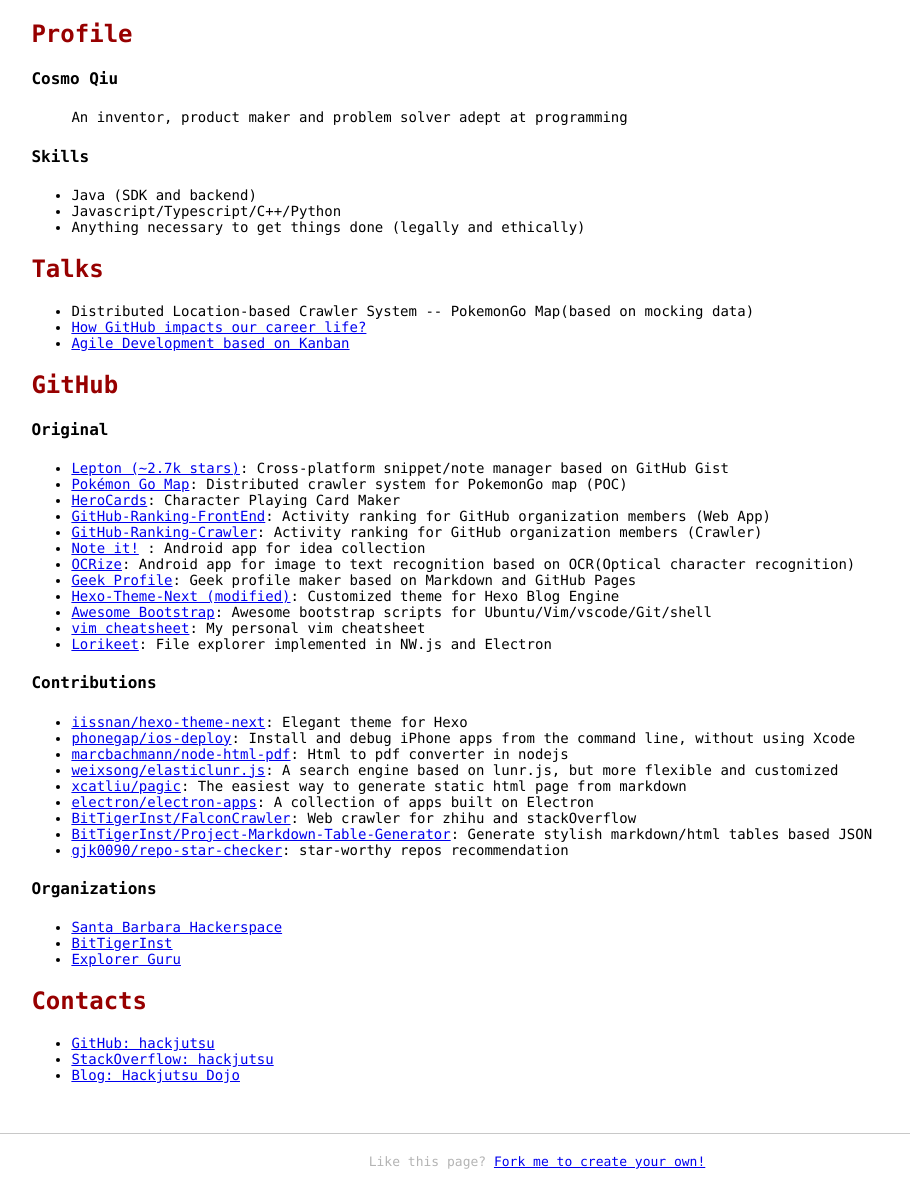
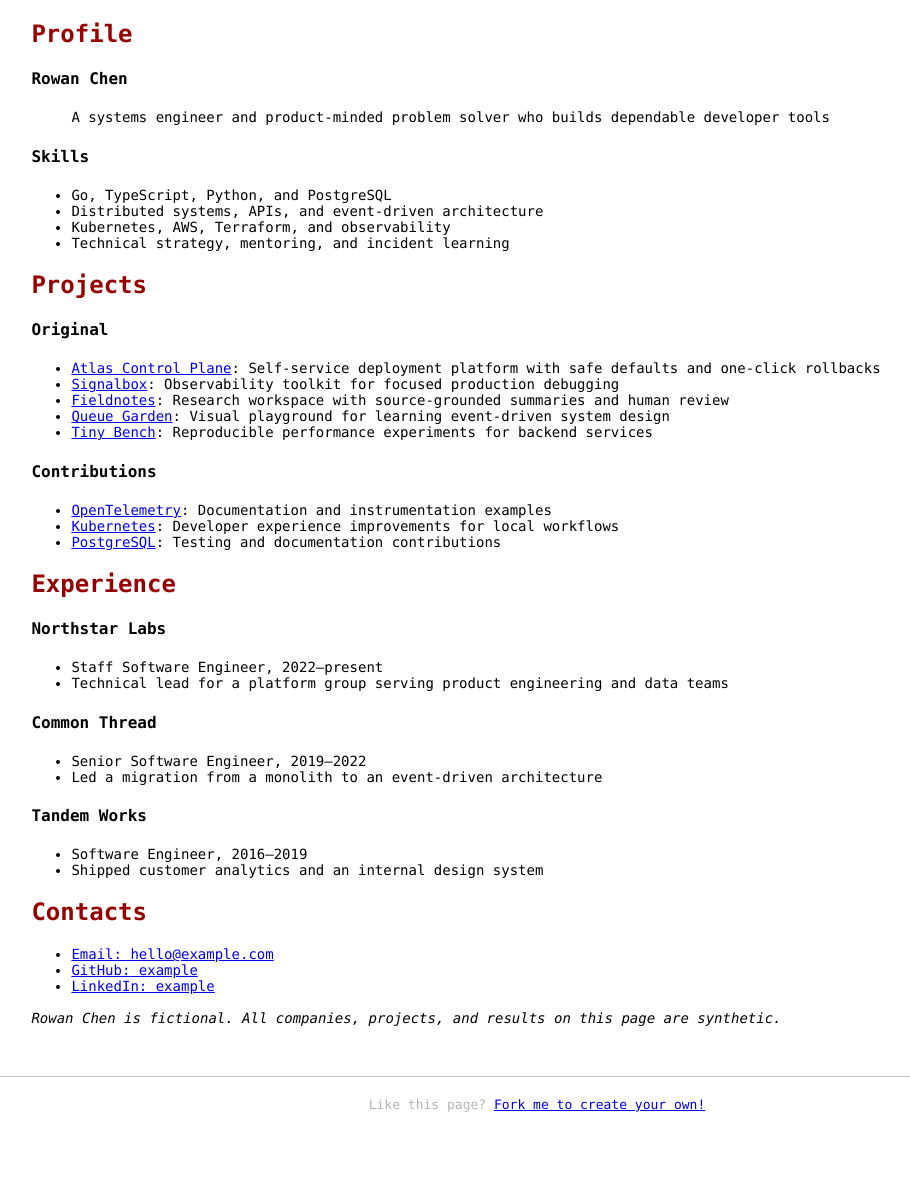
Before and after one commit to hackjutsu/geek-profile, an Eleventy site: page profile/src/index.md in a window 1280 px wide. Shown: the whole page, without its empty margins (103-1013 px from the left). After the commit the page ends 1142 px from the top, so only its background shows below. Built offline with nearby package versions, Linux system fonts and the light colour scheme; Eleventy itself is replaced by a stand-in of ours; files that its build step writes are made by us from their sources.

Commit message:
Replace profile with synthetic example

```diff
--- a/profile/src/index.md
+++ b/profile/src/index.md
@@ -1,64 +1,63 @@
 ---
-title: Cosmo Qiu
-name: Cosmo Qiu
-handle: hackjutsu
-tagline: Inventor, product maker, and problem solver adept at programming.
-description: A geeky profile page for Cosmo Qiu, featuring projects, talks, GitHub work, and contact links.
-focus: turning ideas into practical developer tools
-github: https://github.com/hackjutsu
-stackoverflow: http://stackoverflow.com/users/3697757/hackjutsu
-blog: http://hackjutsu.com/
+title: Rowan Chen
+name: Rowan Chen
+handle: rowan-builds
+tagline: Systems engineer and developer-tool maker.
+description: A fictional example developer profile built with Geek Profile.
 repo: https://github.com/hackjutsu/geek-profile
 layout: layouts/base.njk
 ---
 
 ## Profile
-#### Cosmo Qiu
-> An inventor, product maker and problem solver adept at programming
+
+#### Rowan Chen
+
+> A systems engineer and product-minded problem solver who builds dependable developer tools
 
 #### Skills
-- Java (SDK and backend)
-- Javascript/Typescript/C++/Python
-- Anything necessary to get things done (legally and ethically)
 
-## Talks
-- Distributed Location-based Crawler System -- PokemonGo Map(based on mocking data)
-- [How GitHub impacts our career life?](https://www.slideshare.net/WenzheQiu/how-github-impact-our-career-life)
-- [Agile Development based on Kanban](http://hackjutsu.com/2016/02/12/Kanban%E6%95%8F%E6%8D%B7%E5%BC%80%E5%8F%91/)
+- Go, TypeScript, Python, and PostgreSQL
+- Distributed systems, APIs, and event-driven architecture
+- Kubernetes, AWS, Terraform, and observability
+- Technical strategy, mentoring, and incident learning
 
-## GitHub
+## Projects
 
 #### Original
-- [Lepton (~2.7k stars)](https://github.com/hackjutsu/Lepton): Cross-platform snippet/note manager based on GitHub Gist
-- [Pokémon Go Map](https://github.com/hackjutsu/pokemongo-map-poc): Distributed crawler system for PokemonGo map (POC)
-- [HeroCards](https://github.com/hackjutsu/HeroCards): Character Playing Card Maker
-- [GitHub-Ranking-FrontEnd](https://github.com/hackjutsu/Github-Ranking-FrontEnd): Activity ranking for GitHub organization members (Web App)
-- [GitHub-Ranking-Crawler](https://github.com/hackjutsu/Github-Ranking-Crawler): Activity ranking for GitHub organization members (Crawler)
-- [Note it!](https://play.google.com/store/apps/details?id=com.gogocosmo.cosmoqiu.fire_sticker) : Android app for idea collection
-- [OCRize](https://play.google.com/store/apps/details?id=com.owlscoffeehouse.ocrize): Android app for image to text recognition based on OCR(Optical character recognition)
-- [Geek Profile](https://github.com/hackjutsu/geek-profile): Geek profile maker based on Markdown and GitHub Pages
-- [Hexo-Theme-Next (modified)](https://github.com/hackjutsu/hexo-theme-next-modified): Customized theme for Hexo Blog Engine
-- [Awesome Bootstrap](https://github.com/hackjutsu/awesome-bootstrap): Awesome bootstrap scripts for Ubuntu/Vim/vscode/Git/shell
-- [vim cheatsheet](https://github.com/hackjutsu/vim-cheatsheet): My personal vim cheatsheet
-- [Lorikeet](https://github.com/hackjutsu/Lorikeet): File explorer implemented in NW.js and Electron
+
+- [Atlas Control Plane](https://github.com/example/atlas): Self-service deployment platform with safe defaults and one-click rollbacks
+- [Signalbox](https://github.com/example/signalbox): Observability toolkit for focused production debugging
+- [Fieldnotes](https://github.com/example/fieldnotes): Research workspace with source-grounded summaries and human review
+- [Queue Garden](https://github.com/example/queue-garden): Visual playground for learning event-driven system design
+- [Tiny Bench](https://github.com/example/tiny-bench): Reproducible performance experiments for backend services
 
 #### Contributions
-- [iissnan/hexo-theme-next](https://github.com/iissnan/hexo-theme-next): Elegant theme for Hexo
-- [phonegap/ios-deploy](https://github.com/phonegap/ios-deploy): Install and debug iPhone apps from the command line, without using Xcode
-- [marcbachmann/node-html-pdf](https://github.com/marcbachmann/node-html-pdf): Html to pdf converter in nodejs
-- [weixsong/elasticlunr.js](https://github.com/weixsong/elasticlunr.js): A search engine based on lunr.js, but more flexible and customized
-- [xcatliu/pagic](https://github.com/xcatliu/pagic): The easiest way to generate static html page from markdown
-- [electron/electron-apps](https://github.com/electron/electron-apps): A collection of apps built on Electron
-- [BitTigerInst/FalconCrawler](https://github.com/BitTigerInst/FalconCrawler): Web crawler for zhihu and stackOverflow
-- [BitTigerInst/Project-Markdown-Table-Generator](https://github.com/BitTigerInst/Project-Markdown-Table-Generator): Generate stylish markdown/html tables based JSON
-- [gjk0090/repo-star-checker](https://github.com/gjk0090/repo-star-checker): star-worthy repos recommendation
 
-#### Organizations
-- [Santa Barbara Hackerspace](https://github.com/sbhackerspace)
-- [BitTigerInst](https://github.com/BitTigerInst)
-- [Explorer Guru](https://github.com/Readme-Guru)
+- [OpenTelemetry](https://github.com/open-telemetry): Documentation and instrumentation examples
+- [Kubernetes](https://github.com/kubernetes): Developer experience improvements for local workflows
+- [PostgreSQL](https://github.com/postgres/postgres): Testing and documentation contributions
+
+## Experience
+
+#### Northstar Labs
+
+- Staff Software Engineer, 2022—present
+- Technical lead for a platform group serving product engineering and data teams
+
+#### Common Thread
+
+- Senior Software Engineer, 2019—2022
+- Led a migration from a monolith to an event-driven architecture
+
+#### Tandem Works
+
+- Software Engineer, 2016—2019
+- Shipped customer analytics and an internal design system
 
 ## Contacts
-- [GitHub: hackjutsu](https://github.com/hackjutsu)
-- [StackOverflow: hackjutsu](http://stackoverflow.com/users/3697757/hackjutsu)
-- [Blog: Hackjutsu Dojo](http://hackjutsu.com/)
+
+- [Email: hello@example.com](mailto:hello@example.com)
+- [GitHub: example](https://github.com/example)
+- [LinkedIn: example](https://www.linkedin.com/in/example)
+
+*Rowan Chen is fictional. All companies, projects, and results on this page are synthetic.*
```
Also changed, not shown: docs/index.html (+37 -44 lines).
